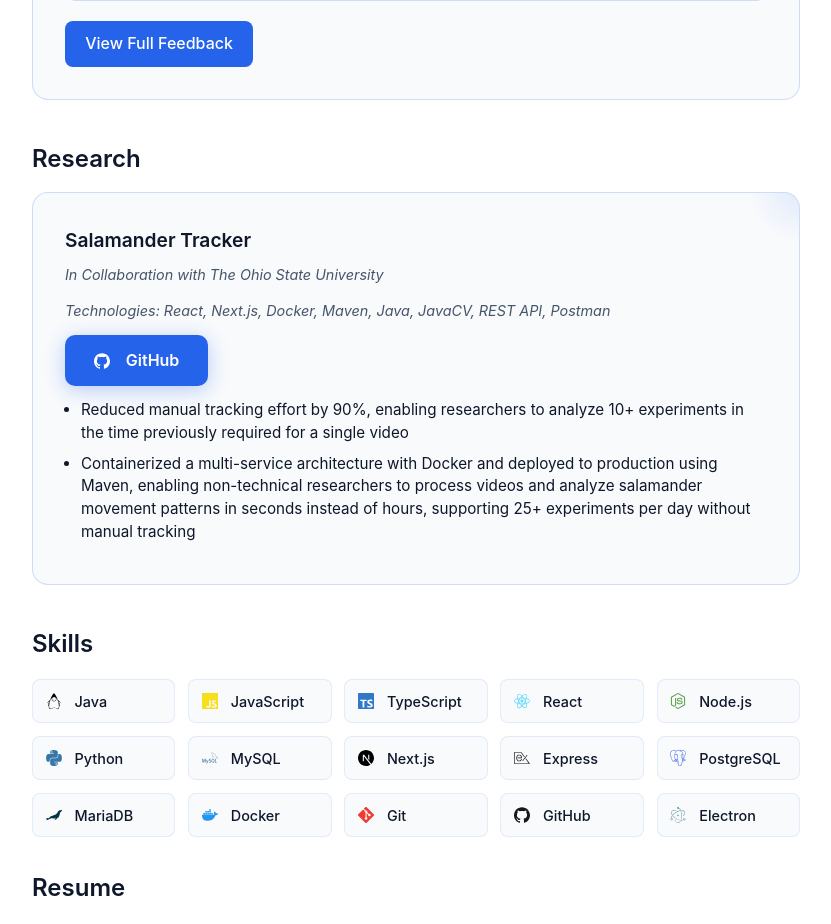
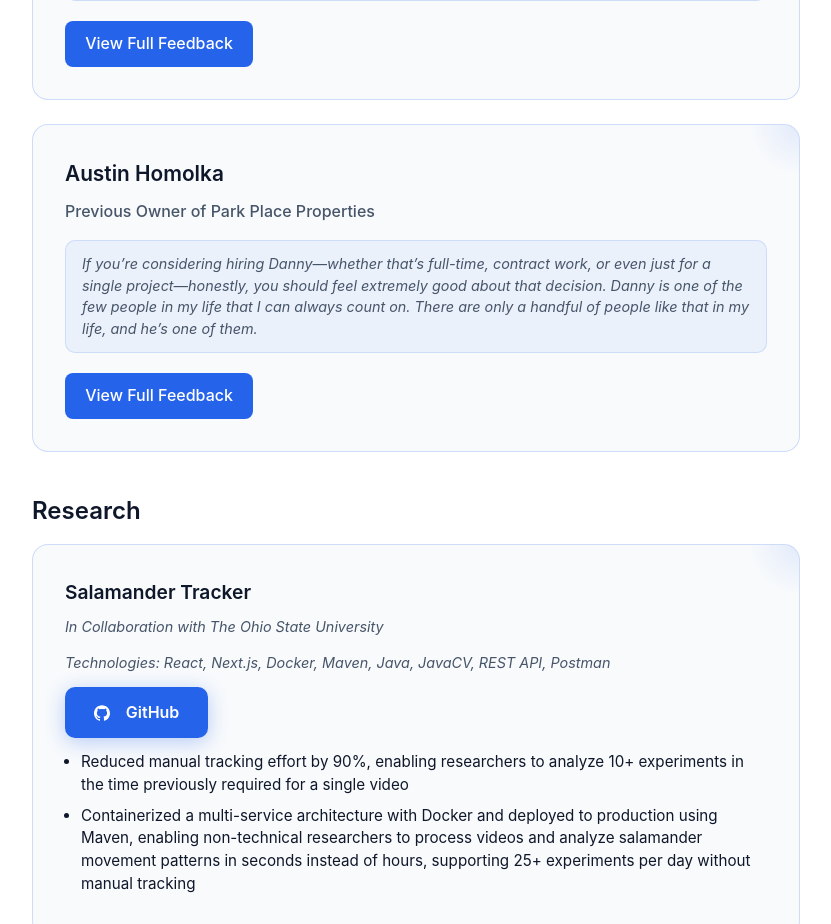
Before and after one commit to dannymccarragher/Portfolio, a React (Vite) app: page / in a window 1280 px wide. Shown: the part 1240-2164 px from the top of the page, without its empty margins (224-1055 px from the left). Built offline with nearby package versions, Linux system fonts and the light colour scheme.

Commit message:
add austin letter of rec

```diff
--- a/src/components/ProfessionalFeedback.jsx
+++ b/src/components/ProfessionalFeedback.jsx
@@ -8,6 +8,12 @@ const ProfessionalFeedback = () => {
             summary: `I am writing to recommend Daniel McCarragher, who worked with me at Nummo, an AI startup
 building an AI-native spreadsheet for modern financial modeling. I am a Founding Engineer at Nummo, and I worked closely with Daniel for 3.5 months during a formative phase of our company.At the time, our engineering team consisted of two developers, and we were starting a major
 architectural refactor. We had initially built much of the application with a Python backend, but as the product grew, we decided to migrate to a TypeScript architecture to better support a large, native application.`,
+        },
+        {
+            name: "Austin Homolka",
+            title: "Previous Owner of Park Place Properties",
+            file: "/Letter of Recommendation for Danny McCarragher.pdf",
+            summary: "If you’re considering hiring Danny—whether that’s full-time, contract work, or even just for a single project—honestly, you should feel extremely good about that decision. Danny is one of the few people in my life that I can always count on. There are only a handful of people like that in my life, and he’s one of them."
         }
     ]
 
```
Also changed, not shown: 1 other file (tests, documents, lock files or other folders).
